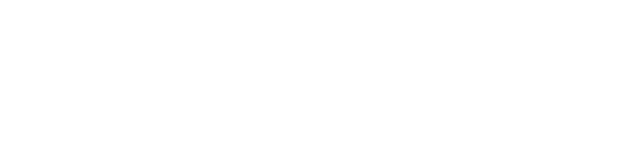
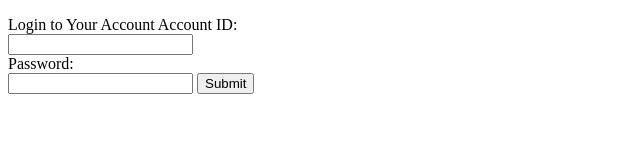
Before and after one commit to cty012/HackIllinois, a website: page website/public/views/login/index.html in a window 1280 px wide. Shown: the whole page, without its empty margins (0-640 px from the left). Drawn offline with Linux system fonts and the light colour scheme.

Commit message:
Update index.html

```diff
--- a/website/public/views/login/index.html
+++ b/website/public/views/login/index.html
@@ -1,7 +1,17 @@
 <!DOCTYPE html>
 
 <html>
+  <head>
+    <title> Login Page </title>
+  </head>
 
-
+  <body>
+    <p> Login to Your Account
+    <label for="Account_id">Account ID:</label><br>
+    <input type="text" id="Account_id" name="Account_id"><br>
+    <label for="Password">Password:</label><br>
+    <input type="text" id="Password" name="Password">
+    <input type="submit" value="Submit">
+  </body>
 
 </html>
```
